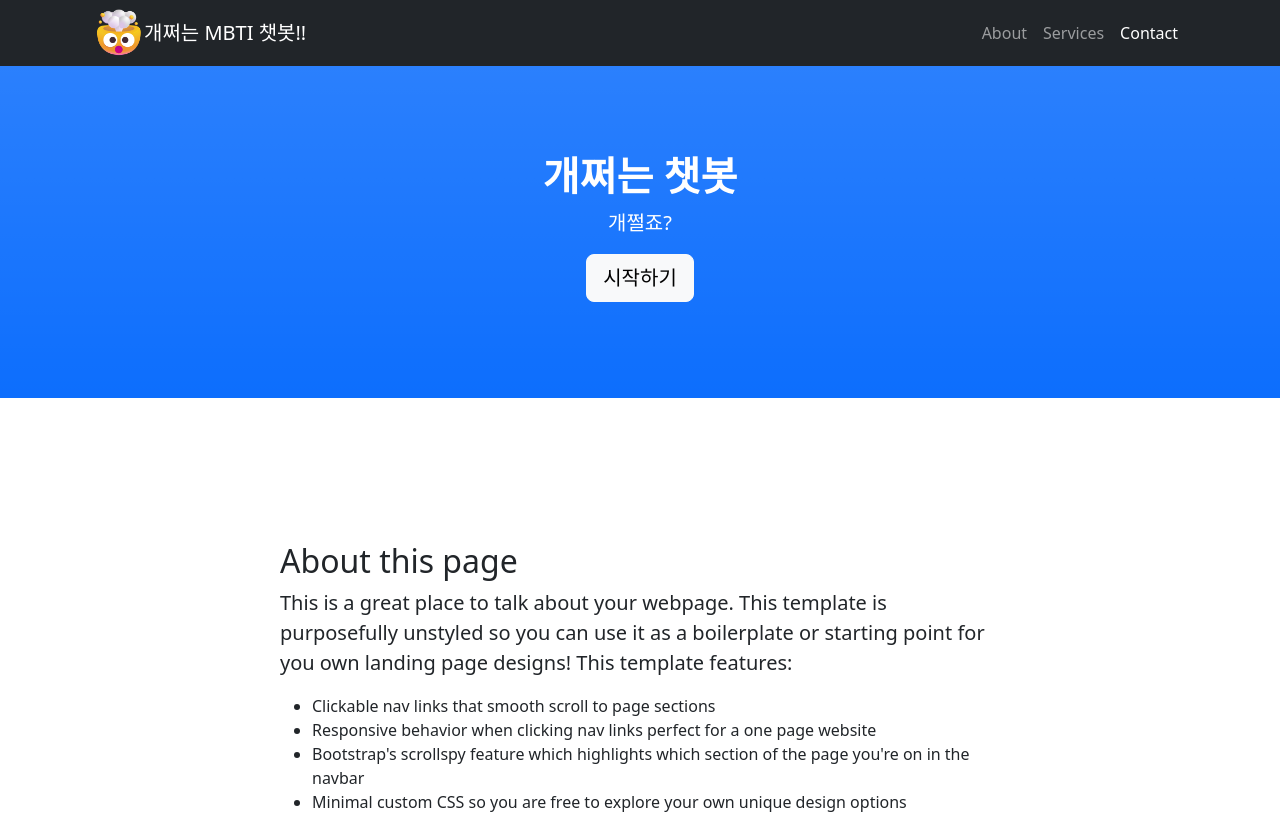
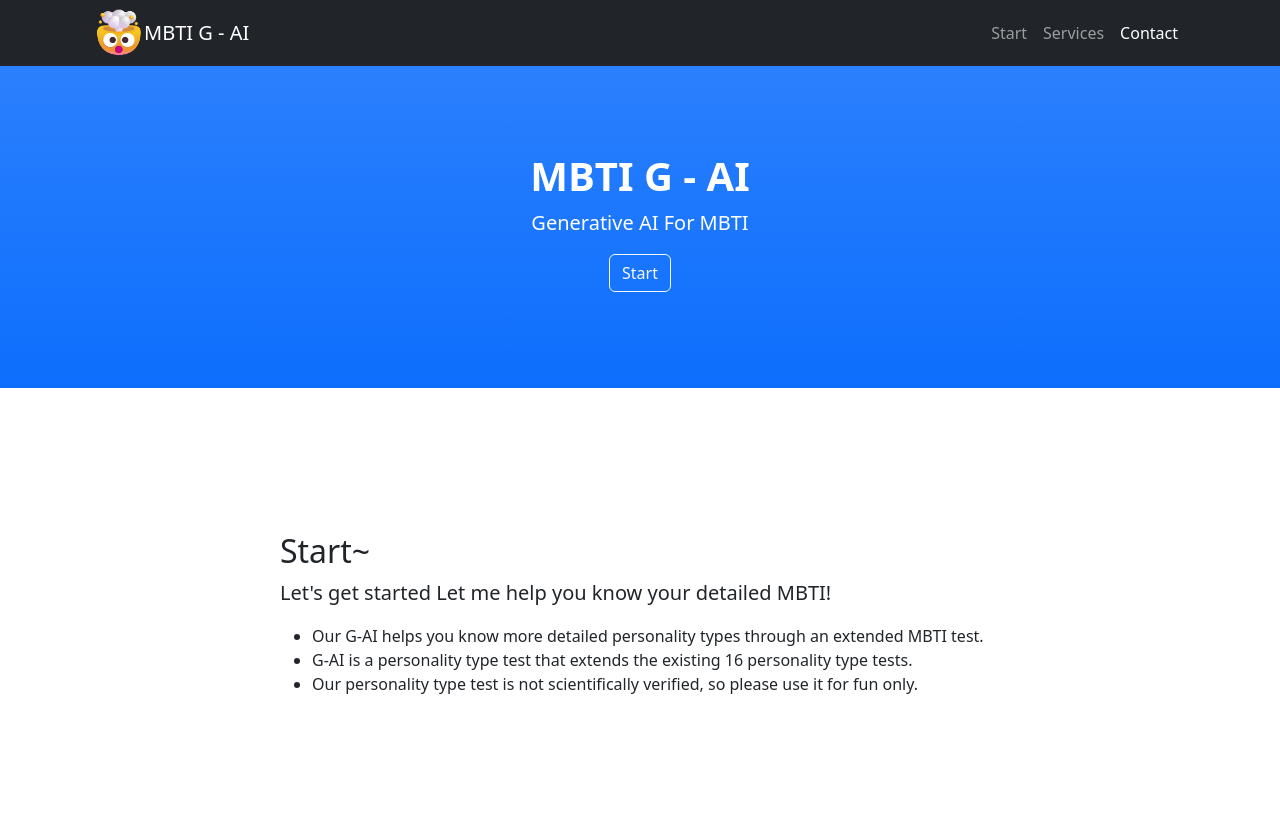
Before and after one commit to KeonhoChu/G-AI, a plain HTML site: page project/index.html in a window 1280 px wide. Shown: the top 833 px of the page. Drawn offline with nearby package versions, Linux system fonts and the light colour scheme.

Commit message:
G-AI
G-AI

```diff
--- a/project/index.html
+++ b/project/index.html
@@ -5,7 +5,7 @@
         <meta name="viewport" content="width=device-width, initial-scale=1, shrink-to-fit=no" />
         <meta name="description" content="" />
         <meta name="author" content="" />
-        <title>Scrolling Nav - 개쩌는 MBTI 챗봇 </title>
+        <title>MBTI G - AI </title>
         <link rel="icon" type="image/x-icon" href="assets/ico.ico" />
         <!-- Core theme CSS (includes Bootstrap)-->
         <link href="css/styles.css" rel="stylesheet" />
@@ -15,13 +15,13 @@
         <nav class="navbar navbar-expand-lg navbar-dark bg-dark fixed-top" id="mainNav">
             <div class="container px-4">
                 <img src="assets/img.png" alt="Logo" width="50" height="50">
-                <a class="navbar-brand" href="#page-top">  개쩌는 MBTI 챗봇!! </a>
+                <a class="navbar-brand" href="#page-top">  MBTI G - AI </a>
 
                 <link rel="icon" type="image/x-icon" href="assets/ico.ico" />
                 <button class="navbar-toggler" type="button" data-bs-toggle="collapse" data-bs-target="#navbarResponsive" aria-controls="navbarResponsive" aria-expanded="false" aria-label="Toggle navigation"><span class="navbar-toggler-icon"></span></button>
                 <div class="collapse navbar-collapse" id="navbarResponsive">
                     <ul class="navbar-nav ms-auto">
-                        <li class="nav-item"><a class="nav-link" href="#about">About</a></li>
+                        <li class="nav-item"><a class="nav-link" href="#Start">Start</a></li>
                         <li class="nav-item"><a class="nav-link" href="#services">Services</a></li>
                         <li class="nav-item"><a class="nav-link" href="#contact">Contact</a></li>
                     </ul>
@@ -31,23 +31,23 @@
         <!-- Header-->
         <header class="bg-primary bg-gradient text-white">
             <div class="container px-4 text-center">
-                <h1 class="fw-bolder">개쩌는 챗봇</h1>
-                <p class="lead">개쩔죠?</p>
-                <a class="btn btn-lg btn-light" href="#about">시작하기</a>
+                <h1 class="fw-bolder">MBTI G - AI</h1>
+                <p class="lead">Generative AI For MBTI</p>
+                <a class="btn btn-outline-light btn-bg" href="#Start">Start</a>
             </div>
         </header>
         <!-- About section-->
-        <section id="about">
+        <section id="Start">
             <div class="container px-4">
                 <div class="row gx-4 justify-content-center">
                     <div class="col-lg-8">
-                        <h2>About this page</h2>
-                        <p class="lead">This is a great place to talk about your webpage. This template is purposefully unstyled so you can use it as a boilerplate or starting point for you own landing page designs! This template features:</p>
+                        <h2>Start~</h2>
+                        <p class="lead">Let's get started Let me help you know your detailed MBTI!</p>
                         <ul>
-                            <li>Clickable nav links that smooth scroll to page sections</li>
-                            <li>Responsive behavior when clicking nav links perfect for a one page website</li>
-                            <li>Bootstrap's scrollspy feature which highlights which section of the page you're on in the navbar</li>
-                            <li>Minimal custom CSS so you are free to explore your own unique design options</li>
+                            <li>Our G-AI helps you know more detailed personality types through an extended MBTI test.</li>
+                            <li>G-AI is a personality type test that extends the existing 16 personality type tests.</li>
+                            <li>Our personality type test is not scientifically verified, so please use it for fun only.</li>
+
                         </ul>
                     </div>
                 </div>
@@ -77,7 +77,7 @@
         </section>
         <!-- Footer-->
         <footer class="py-5 bg-dark">
-            <div class="container px-4"><p class="m-0 text-center text-white">Copyright &copy; Your Website 2023</p></div>
+            <div class="container px-4"><p class="m-0 text-center text-white">Copyright &copy; chu</p></div>
         </footer>
         <!-- Bootstrap core JS-->
         <script src="https://cdn.jsdelivr.net/npm/bootstrap@5.2.3/dist/js/bootstrap.bundle.min.js"></script>
```
Also changed, not shown: 1 other file.
